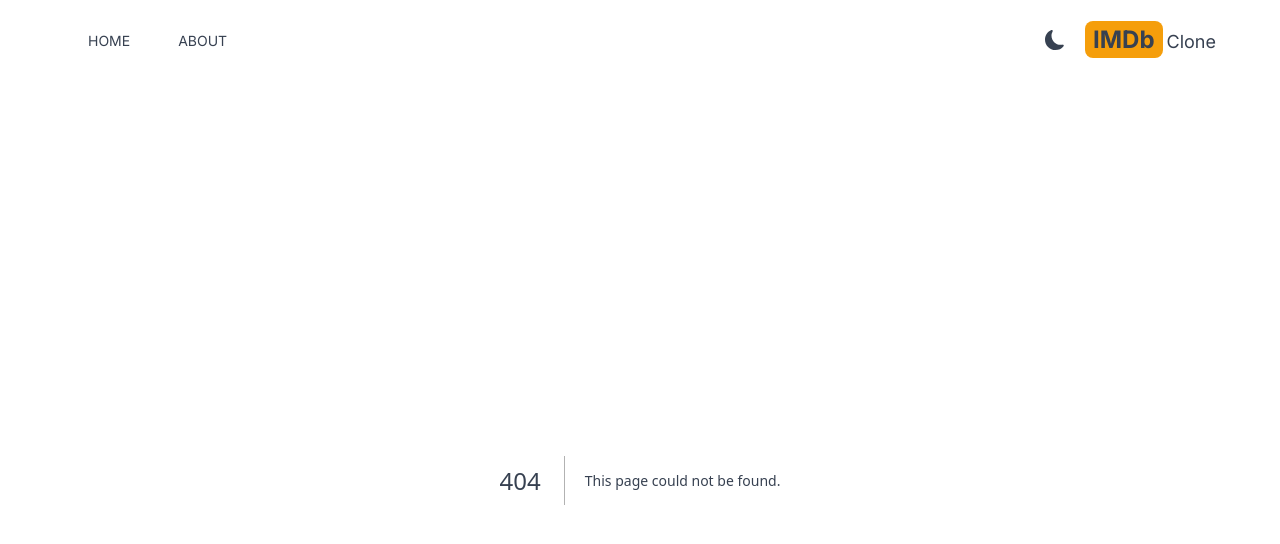
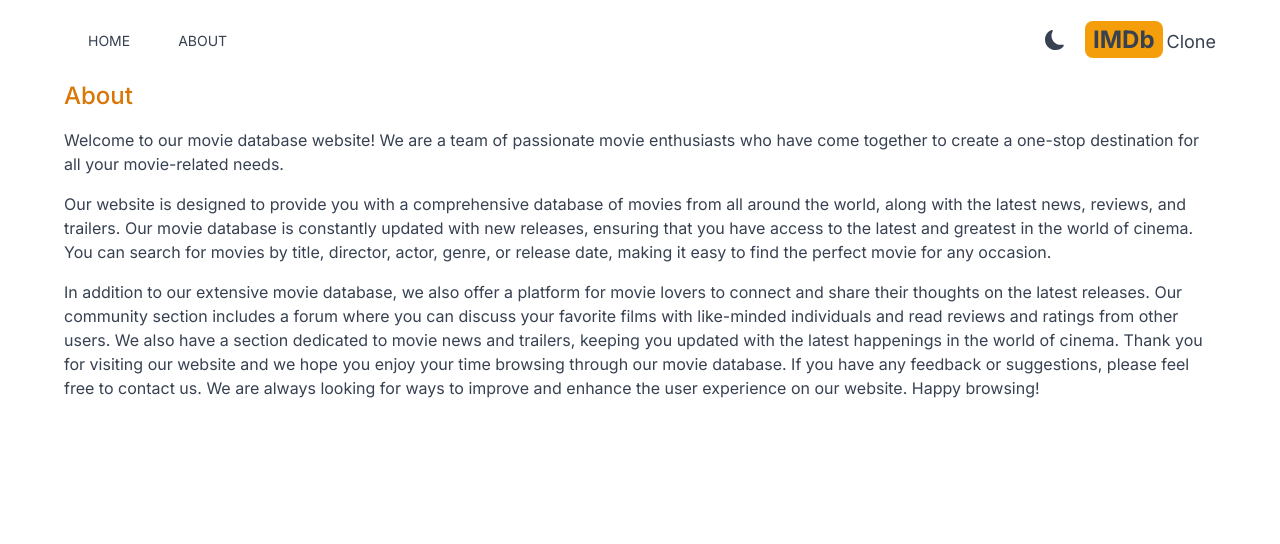
Before and after one commit to olesia-tech/imdb-project, a Next.js app: page /about in a window 1280 px wide. Before the commit this address had no page. Shown: the top 544 px of the page. Built offline with nearby package versions, Linux system fonts and the light colour scheme.

Commit message:
created the about page

```diff
--- /dev/null
+++ b/src/app/about/page.jsx
@@ -0,0 +1,37 @@
+import React from 'react'
+
+export default function About() {
+  return (
+    <div className='max-w-6xl mx-auto space-y-4'>
+      <h1 className='text-2xl font-medium text-amber-600'>About</h1>
+      <p>
+        Welcome to our movie database website! We are a team of passionate movie
+        enthusiasts who have come together to create a one-stop destination for
+        all your movie-related needs.
+      </p>
+
+      <p>
+        Our website is designed to provide you with a comprehensive database of
+        movies from all around the world, along with the latest news, reviews,
+        and trailers. Our movie database is constantly updated with new
+        releases, ensuring that you have access to the latest and greatest in
+        the world of cinema. You can search for movies by title, director,
+        actor, genre, or release date, making it easy to find the perfect movie
+        for any occasion.
+      </p>
+      <p>
+        In addition to our extensive movie database, we also offer a platform
+        for movie lovers to connect and share their thoughts on the latest
+        releases. Our community section includes a forum where you can discuss
+        your favorite films with like-minded individuals and read reviews and
+        ratings from other users. We also have a section dedicated to movie news
+        and trailers, keeping you updated with the latest happenings in the
+        world of cinema. Thank you for visiting our website and we hope you
+        enjoy your time browsing through our movie database. If you have any
+        feedback or suggestions, please feel free to contact us. We are always
+        looking for ways to improve and enhance the user experience on our
+        website. Happy browsing!
+      </p>
+    </div>
+  );
+}
```
